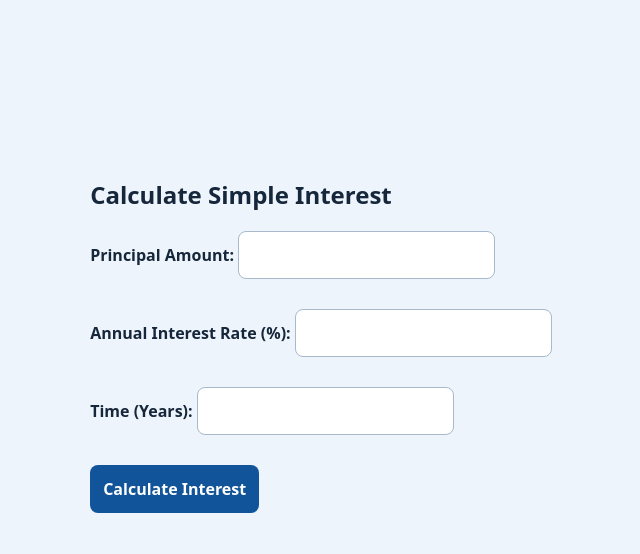
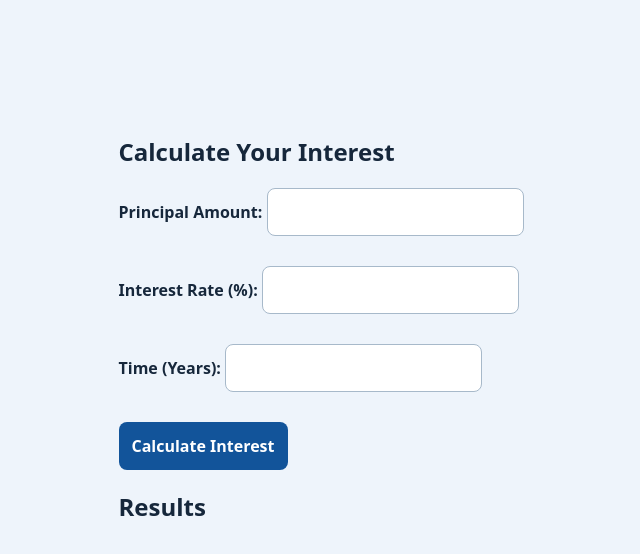
Before and after one commit to AveryJan/intermediate_webdev_finalproject, a website: page index.html in a window 1280 px wide. Shown: the part 168-722 px from the top of the page, without its empty margins (319-959 px from the left). Drawn offline with Linux system fonts and the light colour scheme.

Commit message:
Refactor HTML structure and improve labels
Updated the viewport meta tag and improved the description for the calculator. Changed headings and labels for better clarity.

```diff
--- a/index.html
+++ b/index.html
@@ -1,42 +1,49 @@
 <!DOCTYPE html>
 <html lang="en">
+
 <head>
     <meta charset="UTF-8">
-    <meta name="viewport" content="width=device-width, initial-scale=1.0">
+
+    <meta name="viewport"
+          content="width=device-width, initial-scale=1.0">
 
     <title>Simple Interest Calculator</title>
 
-    <meta
-        name="description"
-        content="Calculate simple interest and total amounts using our easy-to-use Simple Interest Calculator."
-    >
+    <meta name="description"
+          content="Calculate simple interest and total repayment amounts using this interactive Interest Rate Calculator.">
 
-    <link rel="icon" type="image/x-icon" href="favicon.ico">
+    <!-- Favicon -->
+    <link rel="icon"
+          type="image/x-icon"
+          href="favicon.ico">
 
-    <link rel="stylesheet" href="style.css">
+    <!-- CSS -->
+    <link rel="stylesheet"
+          href="style.css">
 
+    <!-- JavaScript -->
     <script src="script.js" defer></script>
 </head>
 
 <body>
+
     <h1>Simple Interest Calculator</h1>
 
     <main>
-        <section>
-            <h2>Calculate Simple Interest</h2>
+        <h2>Calculate Your Interest</h2>
 
         <label for="principal">Principal Amount:</label>
-            <input type="number" id="principal" min="0" step="any">
+        <input type="number" id="principal">
 
         <br><br>
 
-            <label for="rate">Annual Interest Rate (%):</label>
-            <input type="number" id="rate" min="0" step="any">
+        <label for="rate">Interest Rate (%):</label>
+        <input type="number" id="rate">
 
         <br><br>
 
         <label for="time">Time (Years):</label>
-            <input type="number" id="time" min="0" step="any">
+        <input type="number" id="time">
 
         <br><br>
 
@@ -44,9 +51,13 @@
             Calculate Interest
         </button>
 
+        <h2>Results</h2>
+
         <p id="interest"></p>
+
         <p id="total"></p>
-        </section>
+
     </main>
+
 </body>
 </html>
```
Lines whose indentation alone changed are shown as unchanged.
